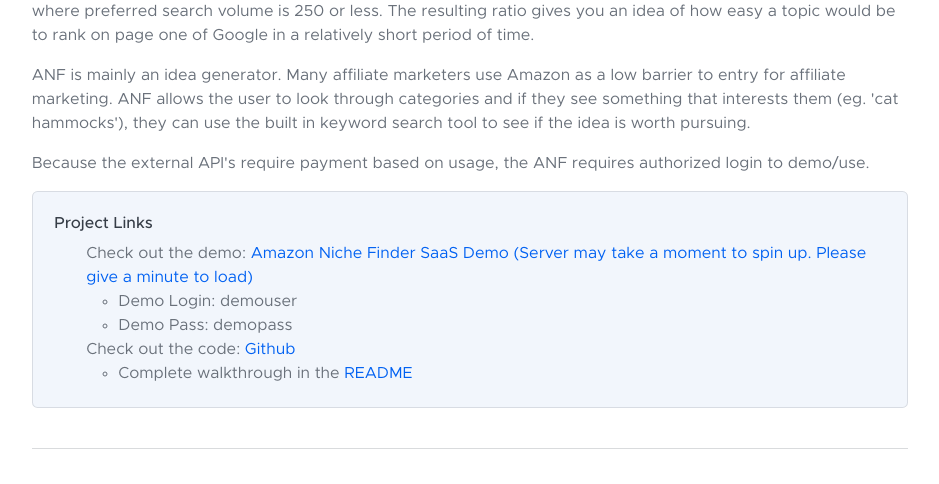
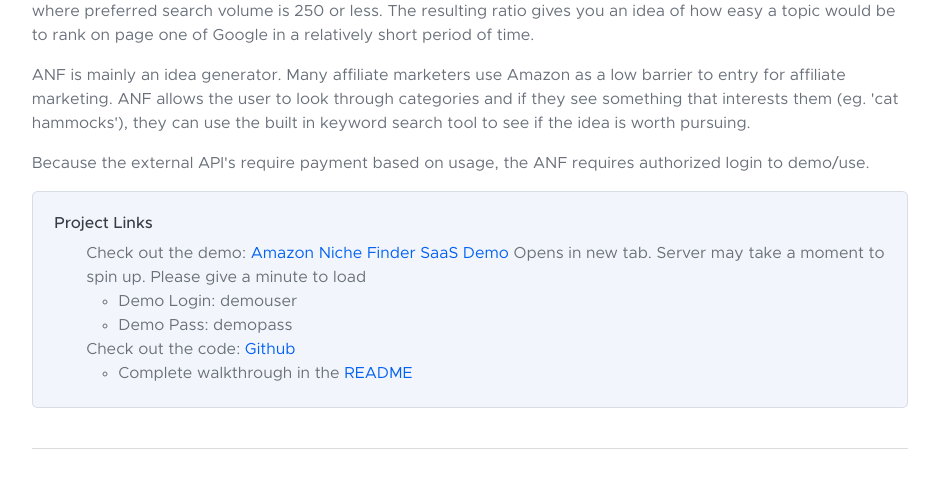
Before and after one commit to megler/portfolio, a Django app: page /anf-about in a window 1280 px wide. Shown: the part 863-1347 px from the top of the page, without its empty margins (170-1109 px from the left). Run offline with Django 4.2, Linux system fonts and the light colour scheme; some libraries are stand-ins or nearby versions.

Commit message:
open heroku sites in new tab

```diff
--- a/portfolio/templates/portfolio/anf-about.html
+++ b/portfolio/templates/portfolio/anf-about.html
@@ -42,7 +42,8 @@
                     <h6>Project Links</h6>
                     <ul class="mb-0 icons">
                       <li class="text-italic">Check out the demo:
-                        <a href="https://amazon-niche-finder.herokuapp.com/">Amazon Niche Finder SaaS Demo (Server may take a moment to spin up. Please give a minute to load)</a>
+                        <a href="https://amazon-niche-finder.herokuapp.com/" target="_blank">Amazon Niche Finder SaaS Demo</a>
+                        Opens in new tab. Server may take a moment to spin up. Please give a minute to load
                         <ul>
                           <li>Demo Login: demouser</li>
                           <li>Demo Pass: demopass</li>
--- a/portfolio/templates/portfolio/auctions-about.html
+++ b/portfolio/templates/portfolio/auctions-about.html
@@ -38,7 +38,8 @@
                     <h6>Project Links</h6>
                     <ul class="mb-0 icons">
                       <li class="text-italic">Check out the demo:
-                        <a href="https://accio-auctions.herokuapp.com/">Auction/Ecommerce Platform Demo (Server may take a moment to spin up. Please give a minute to load)</a>
+                        <a href="https://accio-auctions.herokuapp.com/" target="_blank">Auction/Ecommerce Platform Demo</a>
+                        Opens in new tab. Server may take a moment to spin up. Please give a minute to load
                         <ul>
                           <li>Demo Login: demouser</li>
                           <li>Demo Pass: demopass</li>
--- a/portfolio/templates/portfolio/blog-about.html
+++ b/portfolio/templates/portfolio/blog-about.html
@@ -38,7 +38,8 @@
                     <h6>Project Links</h6>
                     <ul class="mb-0 icons">
                       <li class="text-italic">Check out the demo:
-                        <a href="https://www.changeblog.info/">Personal Blog Demo (Server may take a moment to spin up. Please give a minute to load)</a>
+                        <a href="https://www.changeblog.info/" target="_blank">Personal Blog Demo</a>
+                        Opens in new tab. Server may take a moment to spin up. Please give a minute to load
                       </li>
                       <li class="text-italic">
                         Check out the code:
```
